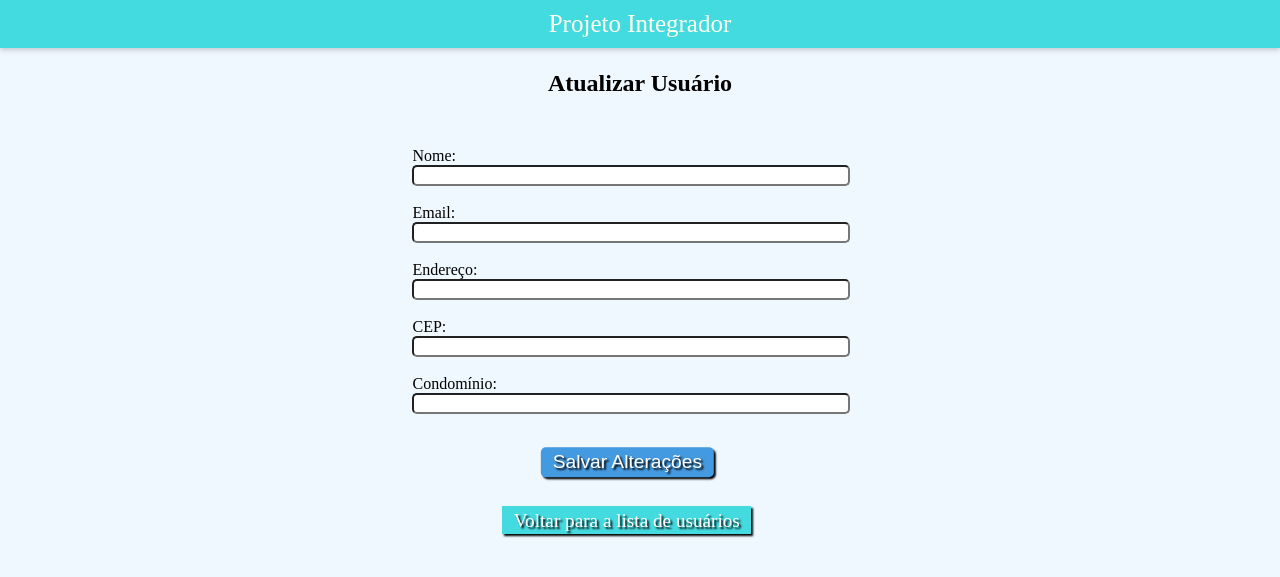
After one commit to drp14univesp/Projeto-integrador, a Django app: template projeto_integrador/app_cad_usuarios/templates/usuarios/atualizar_usuario.html in a window 1280 px wide. The commit adds this page. Shown: the top 577 px of the page. Run offline with Django 3.2, Linux system fonts and the light colour scheme; the template is opened without the code that fills it, so the values that code supplies are empty.

Commit message:
aplicando atualizar

```diff
--- /dev/null
+++ b/projeto_integrador/app_cad_usuarios/templates/usuarios/atualizar_usuario.html
@@ -0,0 +1,43 @@
+<!DOCTYPE html>
+<html lang="pt-BR">
+
+{% load static %}
+
+<link rel="stylesheet" href="{% static 'css/style.css' %}">
+
+<head>
+    <meta charset="UTF-8">
+    <meta name="viewport" content="width=device-width, initial-scale=1.0">
+    <title>Atualizar Usuário</title>
+</head>
+<body>
+    <nav>
+        <div class="title-bar">
+          <span>Projeto Integrador</span>
+        </div>
+    </nav>
+
+<h2 class="title-atualizar">Atualizar Usuário</h2>
+    <form class="form-atualizar" method="post">
+        {% csrf_token %}
+        <label for="nome">Nome:</label>
+        <input type="text" id="nome" name="nome" value="{{ usuario.nome }}" required>
+        <br>
+        <label for="email">Email:</label>
+        <input type="email" id="email" name="email" value="{{ usuario.email }}" required>
+        <br>
+        <label for="endereco">Endereço:</label>
+        <input type="text" id="endereco" name="endereco" value="{{ usuario.endereco }}" required>
+        <br>
+        <label for="cep">CEP:</label>
+        <input type="text" id="cep" name="cep" value="{{ usuario.cep }}" required>
+        <br>
+        <label for="condominio">Condomínio:</label>
+        <input type="text" id="condominio" name="condominio" value="{{ usuario.condominio }}" required>
+        <br>
+        <input class="botao-salvar-atualizar" type="submit" value="Salvar Alterações">
+    </form>
+    <br>
+    <a href="{% url 'exibir_usuarios' %}" class="botao-home-atualizar">Voltar para a lista de usuários</a>
+</body>
+</html>
--- a/projeto_integrador/app_cad_usuarios/templates/usuarios/usuarios.html
+++ b/projeto_integrador/app_cad_usuarios/templates/usuarios/usuarios.html
@@ -28,6 +28,10 @@
             <td>{{ usuario.cep }}</td>
             <td>{{ usuario.condominio }}</td>
             <td>
+              <a href="{% url 'atualizar_usuario' usuario.id_usuario %}">
+                <button class="botao-atualizar" type="button">Atualizar</button>
+            </a>
+
 
                <form action="{% url 'delete_usuario' usuario.id_usuario %}" method="post">
                  {% csrf_token %}
--- a/projeto_integrador/projeto_integrador/urls.py
+++ b/projeto_integrador/projeto_integrador/urls.py
@@ -8,4 +8,5 @@ urlpatterns = [
     path('usuarios/', views.usuario_view, name='listagem_usuarios'),
     path('exibir_usuarios/', views.exibir_usuarios, name='exibir_usuarios'),
     path('usuario/delete/<int:id_usuario>/', views.delete_usuario, name='delete_usuario'),
+    path('usuario/atualizar/<int:id_usuario>/', views.atualizar_usuario, name='atualizar_usuario'),
 ]
--- a/projeto_integrador/static/css/style.css
+++ b/projeto_integrador/static/css/style.css
@@ -164,3 +164,61 @@ table {
     cursor: pointer; /* muda o cursor para indicar que é clicável */
 
     }
+
+.botao-atualizar{
+    display: inline-block; /* ou 'block', dependendo do layout desejado */
+    background-color: #36a8f4; /* cor de fundo para o botão de deletar */
+    color: white; /* cor do texto para o botão de deletar */
+    padding: 5px 10px; /* espaçamento interno do botão */
+    margin: 5px; /* margem em torno do botão */
+    border: none; /* remove a borda padrão do botão */
+    cursor: pointer; /* muda o cursor para indicar que é clicável */
+}
+
+.form-atualizar{
+    margin-left: 32%;
+    margin-top: 50px;
+    display: flex;
+    flex-direction: column;
+    align-items: flex-start;
+
+}
+.form-atualizar input[type="text"],
+.form-atualizar input[type="email"] {
+    width: 50%;
+}
+
+.title-atualizar{
+    text-align: center;
+    margin-top: 70px;
+}
+
+.botao-home-atualizar{
+    font-size: 1.2em;
+    background-color: #44dbe0;
+    border: 0;
+    margin-top: 30px;
+    color: white;
+    padding: 0.2em 0.6em;
+    box-shadow: 2px 2px 2px rgb(0, 0, 0, 2);
+    text-shadow: 2px 2px 2px rgb(0, 0, 0, 2);
+    transform: translate(-50%,-50%);
+    margin-left: 50%;
+    text-decoration: none;
+    margin-left: 39.1%;
+}
+
+.botao-salvar-atualizar{
+    font-size: 1.2em;
+    background-color: #449ae0;
+    border: 0;
+    margin-top: 30px;
+    color: white;
+    padding: 0.2em 0.6em;
+    box-shadow: 2px 2px 2px rgb(0, 0, 0, 2);
+    text-shadow: 2px 2px 2px rgb(0, 0, 0, 2);
+    transform: translate(-50%,-50%);
+    margin-left: 50%;
+    text-decoration: none;
+    margin-left: 25%;
+}
```
Also changed, not shown: projeto_integrador/app_cad_usuarios/views.py (+16 -1 lines), projeto_integrador/db.sqlite3.
